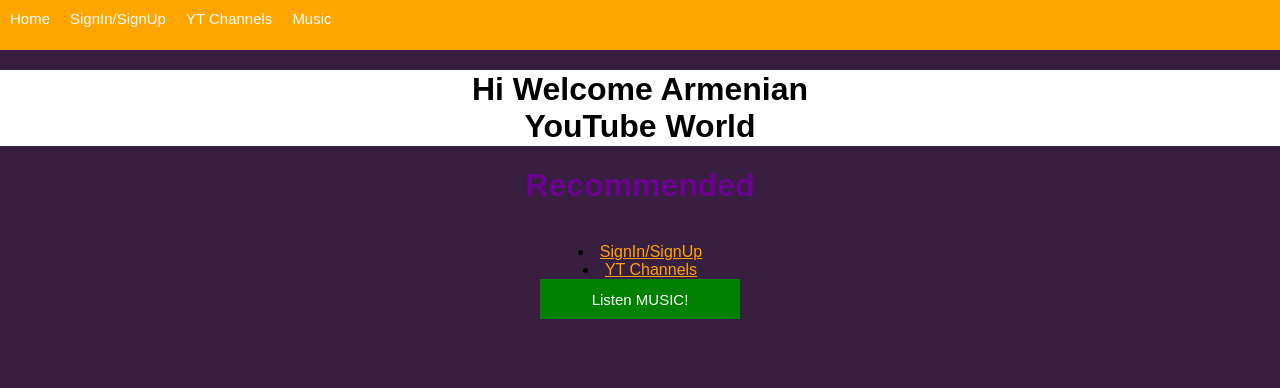
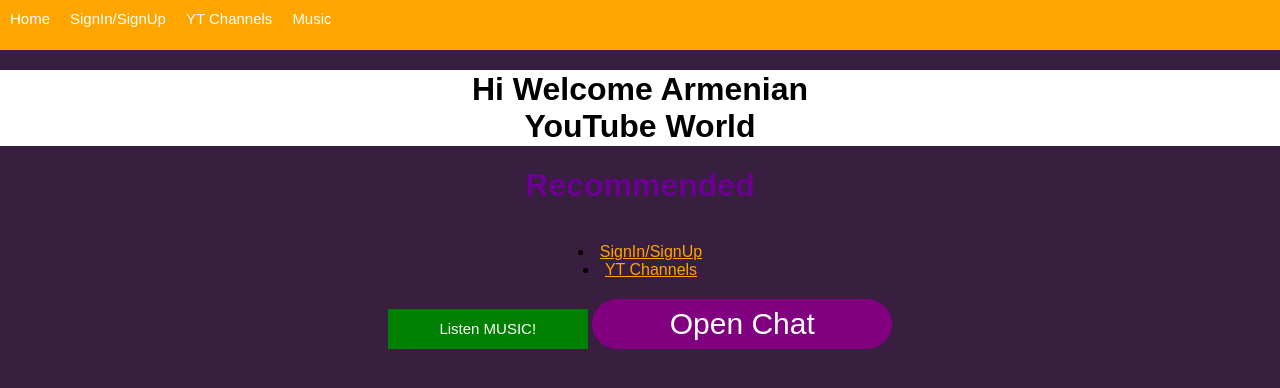
Before and after one commit to yt-world/yt-world.github.io, a plain HTML site: page index.html in a window 1280 px wide. Drawn offline with Linux system fonts and the light colour scheme.

Commit message:
Update index.html

```diff
--- a/index.html
+++ b/index.html
@@ -4,6 +4,31 @@
     <link rel="stylesheet" href="web.css">
     <link rel="shortcut icon" type="image/x-icon" href="favicon.ico">
     <title>YTworld</title>
+    <style>
+.OpenChat{
+border:none;
+outline:none;
+width:300px;
+height:50px;
+margin-top:20px;
+border-radius:40px;
+background:purple;
+color:green;
+}
+.OpenChat > a{
+text-decoration:none;
+font-size:30px;
+color:white;
+}
+.OpenChat:hover{
+border-radius:10px;
+background:white;
+
+}
+.OpenChat > a:hover{
+color:black;
+}
+</style>
 </head>
 <body>
 <header id="header">
@@ -22,6 +47,7 @@
 <li><a href='/signsignup/' class="SignSign"> SignIn/SignUp</a></li>
 <li><a href='/channels/' class="ytchannel"> YT Channels</a></li>
     <button id="btn"><a href="/song/" class="Lmusic">Listen MUSIC!</a></button>
+    <button class="OpenChat"><a href="/chats">Open Chat</a></button>
 </center>
 
 <script src="web.js">
```
